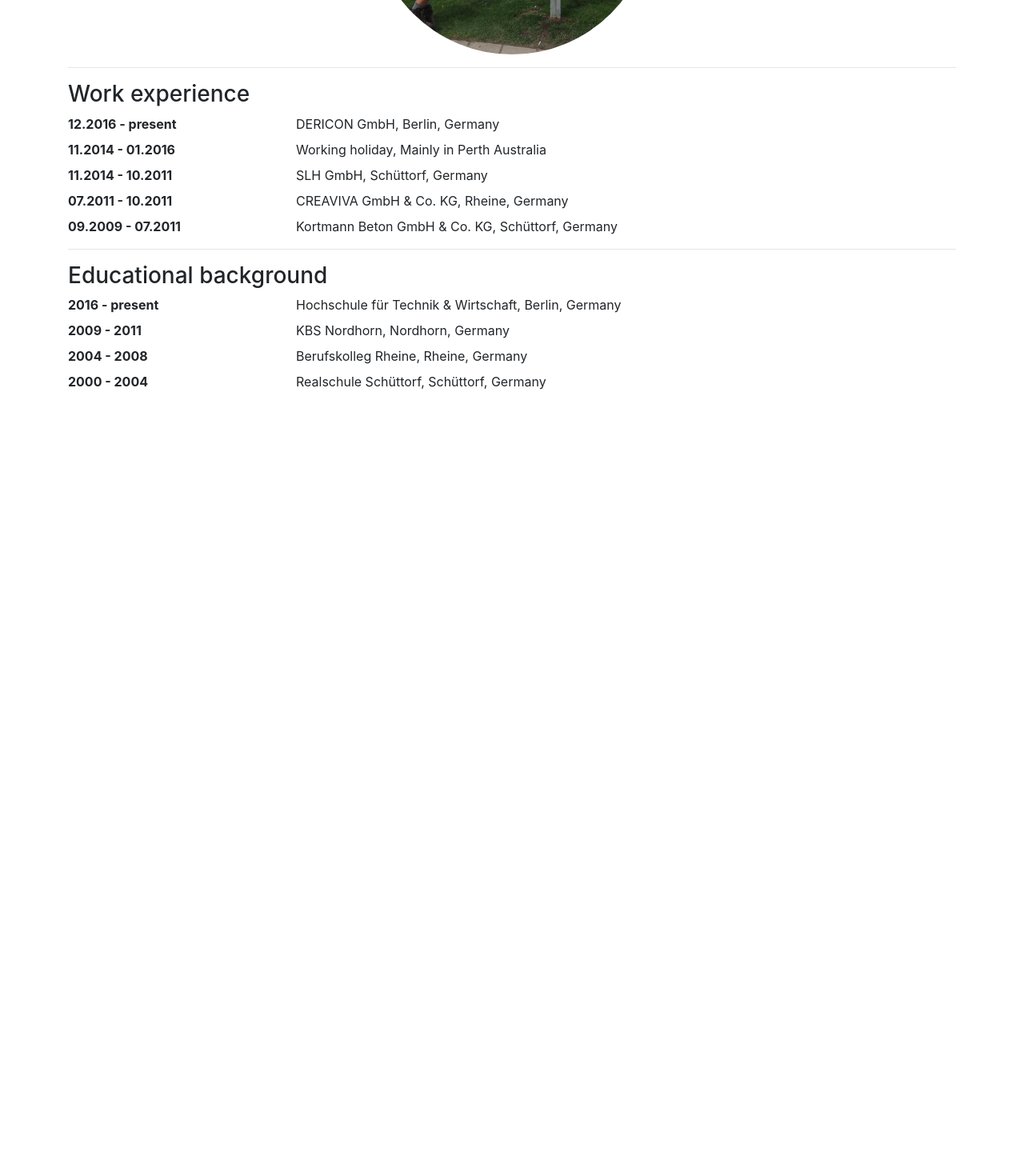
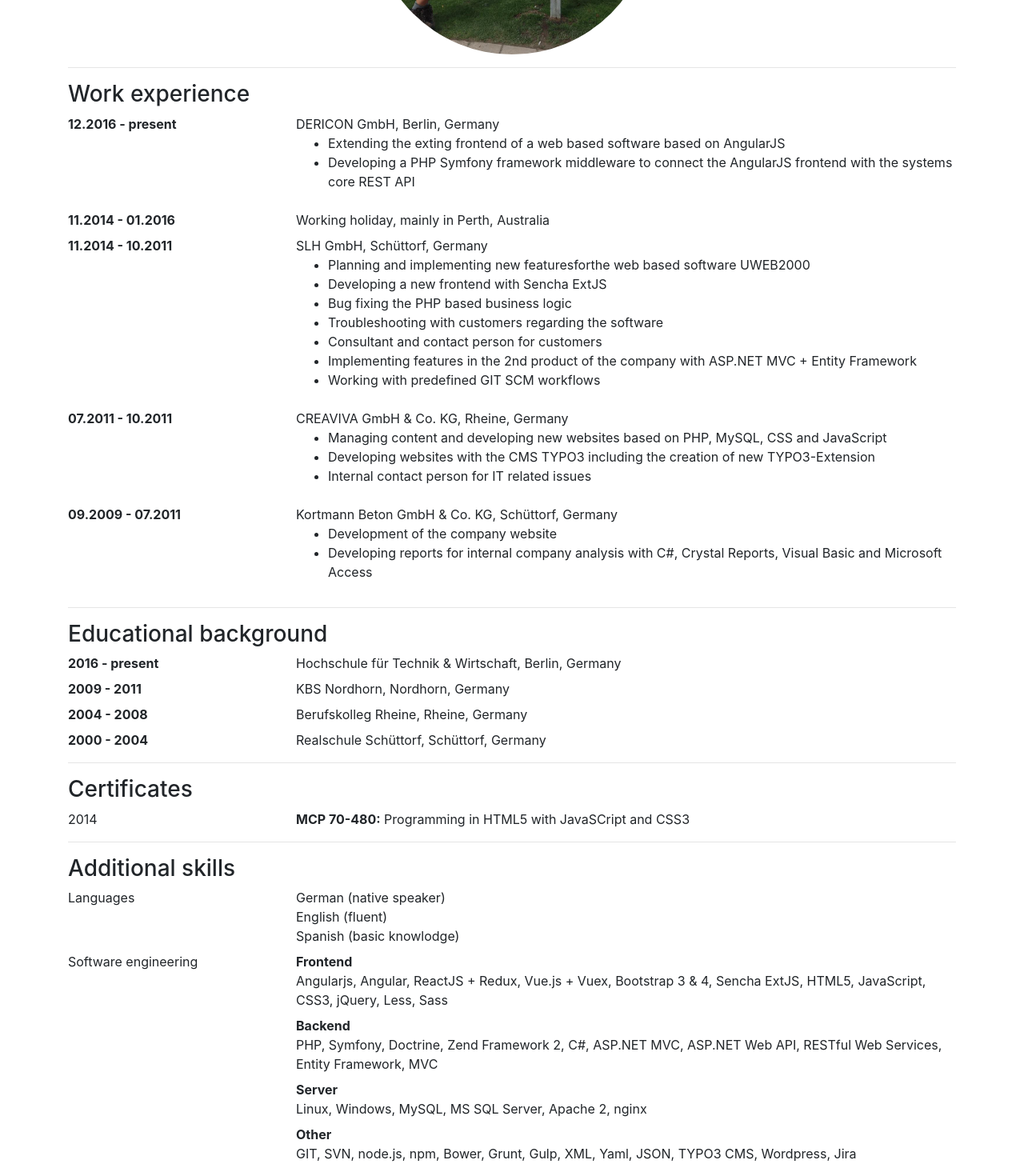
Before and after one commit to christophstach/cv-ideal-octo-guide, a React app: page / in a window 1280 px wide. Shown: the part 382-1852 px from the top of the page at 80% size. Before the commit the page ends 879 px from the top, so only its background shows below. Built offline with nearby package versions, Linux system fonts and the light colour scheme; the HTML template or start-up script is replaced by a standard one.

Commit message:
Added complete cv

```diff
--- /dev/null
+++ b/src/AdditionalSkills/AdditionalSkills.js
@@ -0,0 +1,47 @@
+import React from 'react';
+import { connect } from 'react-redux';
+
+const AdditionalSkills = (props) => (
+  <div>
+    <h3>Additional skills</h3>
+    {
+      props.items.map((skill, index) => (
+        <div key={index} className="row mb-2">
+          <div className="col-md-3">
+            {skill.category}
+          </div>
+          <div className="col-md-9">
+            {Array.isArray(skill.items) ? skill.items.map((item, index) => (
+              <div key={index}>{item.name} ({item.level})</div>
+            )) : null}
+
+            {Array.isArray(skill.subCategories) ? skill.subCategories.map((subCategory, index) => (
+              <div key={index} className="mb-2">
+                <strong>{subCategory.category}</strong>
+                <br/>
+                {Array.isArray(subCategory.items) ? subCategory.items.map((item, index) => (
+                  <span key={index}>
+                    {item}
+                    {index < subCategory.items.length - 1 ? (
+                      <span>, </span>
+                    ) : null}
+                  </span>
+                )) : null}
+              </div>
+            )) : null}
+          </div>
+        </div>
+      ))
+    }
+  </div>
+);
+
+const mapStateToProps = (state, ownProps) => {
+  console.log(state);
+  return {
+    items: state.additionalSkills
+  };
+}
+
+
+export default connect(mapStateToProps)(AdditionalSkills);
--- a/src/AdditionalSkills/addtitionalSkills.reducer.js
+++ b/src/AdditionalSkills/additionalSkills.reducer.js
@@ -18,31 +18,42 @@
     ]
   },
   {
-    category: 'Software engeeniering',
+    category: 'Software engineering',
     subCategories: [
       {
         category: 'Frontend',
         items: [
           'Angularjs', 'Angular', 'ReactJS + Redux',
           'Vue.js + Vuex', 'Bootstrap 3 & 4', 'Sencha ExtJS',
-          'HTML5, JavaScript, CSS3', 'jQuery'
+          'HTML5, JavaScript, CSS3', 'jQuery', 'Less', 'Sass'
         ]
       },
       {
-        category: 'Backend'
+        category: 'Backend',
+        items: [
+          'PHP', 'Symfony', 'Doctrine', 'Zend Framework 2',
+          'C#', 'ASP.NET MVC', 'ASP.NET Web API', 'RESTful Web Services',
+          'Entity Framework', 'MVC'
+        ]
       },
       {
-        category: 'Server'
+        category: 'Server',
+        items: [
+          'Linux', 'Windows', 'MySQL',
+          'MS SQL Server', 'Apache 2', 'nginx',
+        ]
       },
       {
-        category: 'Other'
+        category: 'Other',
+        items: [
+          'GIT', 'SVN', 'node.js', 'npm',
+          'Bower', 'Grunt', 'Gulp', 'XML', 'Yaml',
+          'JSON', 'TYPO3 CMS', 'Wordpress', 'Jira'
+        ]
       }
     ]
   }
 ];
-
-
-
 
 const additionalSkills = (state = initialState, action) => {
   return state
--- a/src/App.js
+++ b/src/App.js
@@ -11,6 +11,8 @@
 import ProfilePicture from './ProfilePicture';
 import WorkExperience from './WorkExperience';
 import EducationalBackground from './EducationalBackground';
+import AdditionalSkills from './AdditionalSkills';
+import Certificates from './Certificates';
 
 import store from './store';
 
@@ -27,6 +29,10 @@
           <WorkExperience/>
           <hr/>
           <EducationalBackground/>
+          <hr/>
+          <Certificates/>
+          <hr/>
+          <AdditionalSkills/>
       </div>
     </div>
 
--- /dev/null
+++ b/src/Certificates/Certificates.js
@@ -0,0 +1,29 @@
+import React from 'react';
+import { connect } from 'react-redux';
+import moment from 'moment';
+
+const Certificates = (props) => (
+  <div>
+    <h3>Certificates</h3>
+    {
+      props.items.map((certificate, index) => (
+        <div key={index} className="row mb-2">
+          <div className="col-md-3">
+            {moment(certificate.date).format('YYYY')}
+          </div>
+          <div className="col-md-9">
+            <strong>{certificate.name}:</strong> {certificate.description}
+          </div>
+        </div>
+      ))
+    }
+  </div>
+);
+
+const mapStateToProps = (state, ownProps) => {
+  return {
+    items: state.certificates
+  };
+}
+
+export default connect(mapStateToProps)(Certificates);
--- a/src/Certificates/certifaces.reducer.js
+++ b/src/Certificates/certifaces.reducer.js
@@ -2,7 +2,7 @@
   {
     name: 'MCP 70-480',
     description: 'Programming in HTML5 with JavaSCript and CSS3',
-    date: new Date(2014)
+    date: new Date(2014, 8)
   }
 ];
 
--- a/src/Certificates/index.js
+++ b/src/Certificates/index.js
@@ -1,6 +1,8 @@
 import certificatesReducer from './certifaces.reducer';
-
+import Certifaces from './Certificates';
 
 export {
   certificatesReducer
 };
+
+export default Certifaces;
--- a/src/ProfilePicture/ProfilePicture.js
+++ b/src/ProfilePicture/ProfilePicture.js
@@ -1,7 +1,6 @@
 import React from 'react';
 
 import image from './pp.jpg';
-
 
 const ProfilePicture = () => (
   <div className="row">
--- a/src/WorkExperience/WorkExperience.js
+++ b/src/WorkExperience/WorkExperience.js
@@ -6,17 +6,29 @@
   <div>
     <h3>Work experience</h3>
     {
-      props.items.map((item, index) => (
+      props.items.map((assignment, index) => (
         <div key={index} className="row mb-2">
           <div className="col-md-3">
             <strong>
-              {moment(item.startDate).format('MM.YYYY')}
-              {typeof(item.endDate) === 'string' ? ' - ' + item.endDate : null}
-              {item.endDate instanceof Date ? ' - ' + moment(item.endDate).format('MM.YYYY') :  null}
+              {moment(assignment.startDate).format('MM.YYYY')}
+              {typeof(assignment.endDate) === 'string' ? ' - ' + assignment.endDate : null}
+              {assignment.endDate instanceof Date ? ' - ' + moment(assignment.endDate).format('MM.YYYY') :  null}
             </strong>
           </div>
           <div className="col-md-9">
-            {item.name}, {item.location}
+            {assignment.employer}, {assignment.location}
+
+            {
+              assignment.responsibilities && assignment.responsibilities.length > 0 ? (
+                <ul>
+                  {
+                    assignment.responsibilities.map((responsibility, index) => (
+                      <li key={index}>{responsibility}</li>
+                    ))
+                  }
+                </ul>
+              ): null
+            }
           </div>
         </div>
       ))
--- a/src/WorkExperience/workExperience.reducer.js
+++ b/src/WorkExperience/workExperience.reducer.js
@@ -1,38 +1,63 @@
 const initialState = [
   {
-    name: 'DERICON GmbH',
+    employer: 'DERICON GmbH',
     position: 'Frontend software engineer (working student)',
     location: 'Berlin, Germany',
     startDate: new Date(2016, 11),
-    endDate: 'present'
+    endDate: 'present',
+    responsibilities: [
+      'Extending the exting frontend of a web based software based on AngularJS',
+      'Developing a PHP Symfony framework middleware to connect the AngularJS frontend with the systems core REST API'
+    ]
   },
   {
-    name: 'Working holiday',
+    employer: 'Working holiday',
     position: '',
-    location: 'Mainly in Perth Australia',
+    location: 'mainly in Perth, Australia',
     startDate: new Date(2014, 10),
-    endDate: new Date(2015, 12)
+    endDate: new Date(2015, 12),
+    responsibilities: [
+
+    ]
   },
   {
-    name: 'SLH GmbH',
+    employer: 'SLH GmbH',
     position: 'Web software engineer',
     location: 'Schüttorf, Germany',
     startDate: new Date(2014, 10),
-    endDate: new Date(2011, 9)
+    endDate: new Date(2011, 9),
+    responsibilities: [
+      'Planning and implementing new featuresforthe web based software UWEB2000',
+      'Developing a new frontend with Sencha ExtJS',
+      'Bug fixing the PHP based business logic',
+      'Troubleshooting with customers regarding the software',
+      'Consultant and contact person for customers',
+      'Implementing features in the 2nd product of the company with ASP.NET MVC + Entity Framework',
+      'Working with predefined GIT SCM workflows'
+    ]
   },
   {
-    name: 'CREAVIVA GmbH & Co. KG',
+    employer: 'CREAVIVA GmbH & Co. KG',
     position: 'Web software engineer',
     location: 'Rheine, Germany',
     startDate: new Date(2011, 6),
-    endDate: new Date(2011, 9)
+    endDate: new Date(2011, 9),
+    responsibilities: [
+      'Managing content and developing new websites based on PHP, MySQL, CSS and JavaScript',
+      'Developing websites with the CMS TYPO3 including the creation of new TYPO3-Extension',
+      'Internal contact person for IT related issues'
+    ]
   },
   {
-    name: 'Kortmann Beton GmbH & Co. KG',
+    employer: 'Kortmann Beton GmbH & Co. KG',
     position: 'Apprenticeship: IT Management Assistant',
     location: 'Schüttorf, Germany',
     startDate: new Date(2009, 8),
-    endDate: new Date(2011, 6)
+    endDate: new Date(2011, 6),
+    responsibilities: [
+      'Development of the company website',
+      'Developing reports for internal company analysis with C#, Crystal Reports, Visual Basic and Microsoft Access'
+    ]
   }
 ];
 
--- a/src/store.js
+++ b/src/store.js
@@ -5,14 +5,14 @@
 import { workExperienceReducer as workExperience } from './WorkExperience';
 import { educationalBackgroundReducer as educationalBackground } from './EducationalBackground';
 import { certificatesReducer as certificates } from './Certificates';
-import { addtitionalSkillsReducer as addtitionalSkills } from './AdditionalSkills';
+import { additionalSkillsReducer as additionalSkills } from './AdditionalSkills';
 
 const store = createStore(
   combineReducers({
     workExperience,
     educationalBackground,
     certificates,
-    addtitionalSkills
+    additionalSkills
   }),
   applyMiddleware(logger)
 );
```
Also changed, not shown: src/AdditionalSkills/index.js (+5 -3 lines).
